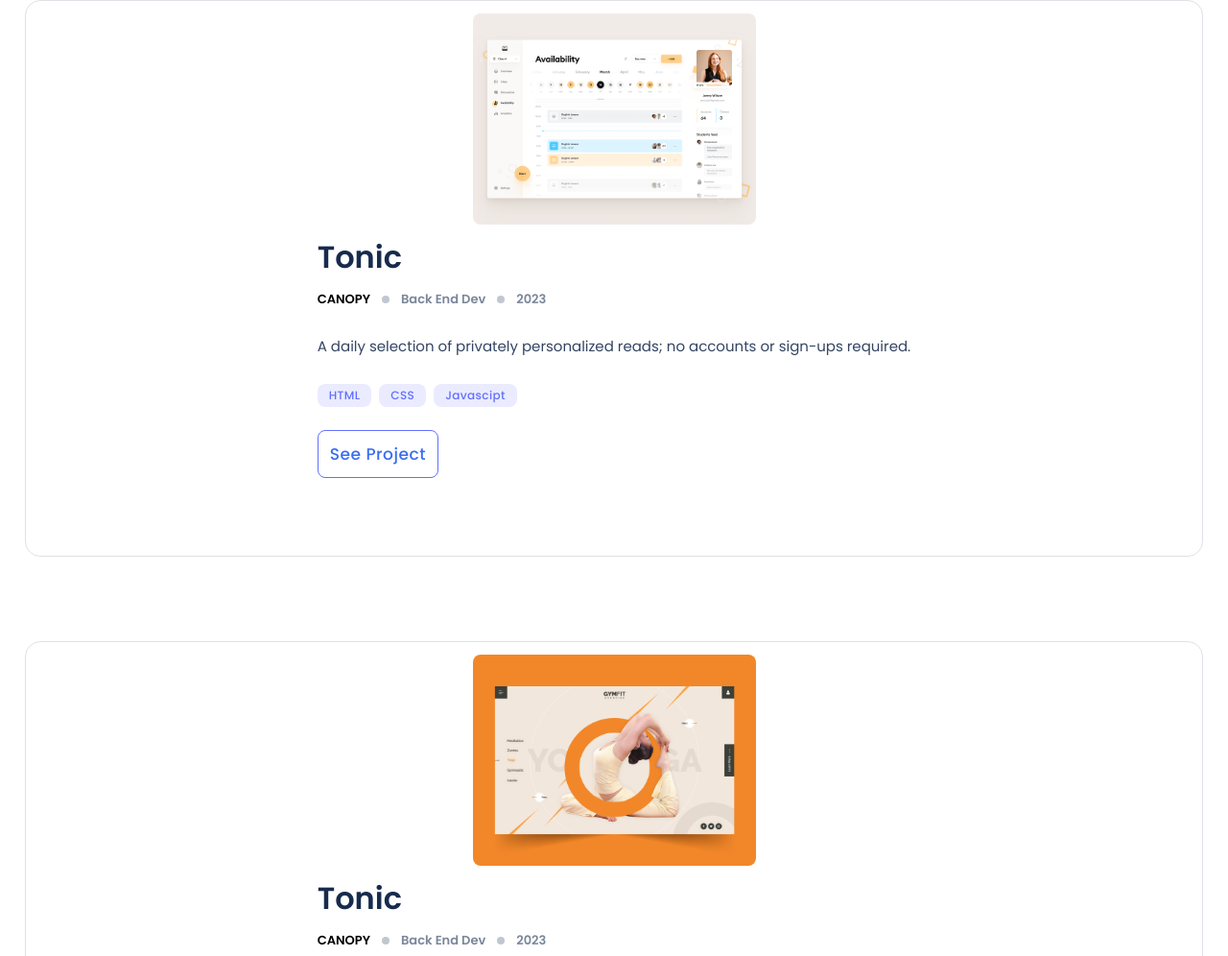
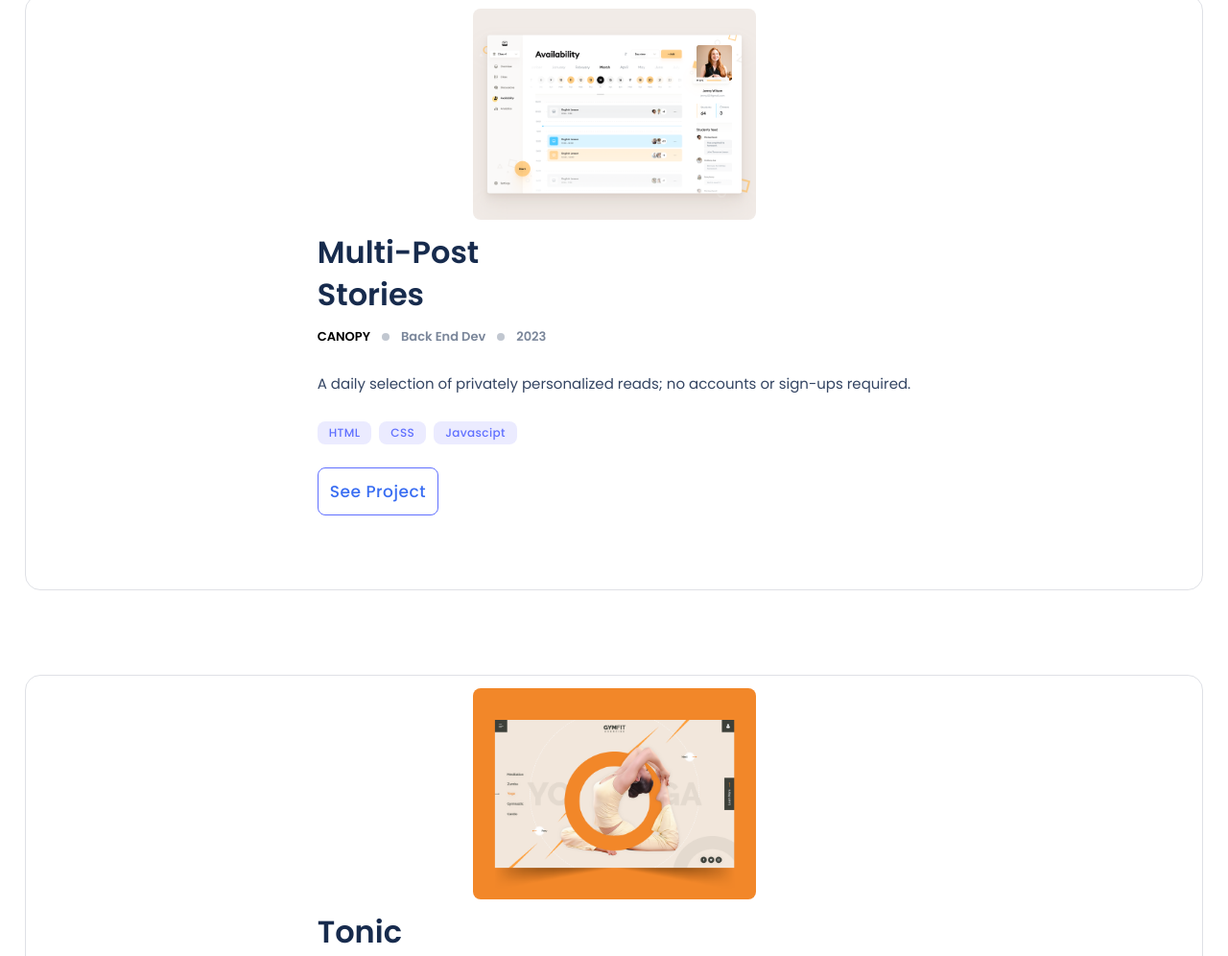
Before and after one commit to alihussnain09/Portfolio, a website: page index.html in a window 1280 px wide. Shown: the part 1287-2283 px from the top of the page at 96% size. Drawn offline with Linux system fonts and the light colour scheme.

Commit message:
fixed card title error in html and css

```diff
--- a/index.html
+++ b/index.html
@@ -57,7 +57,7 @@
     <article class="card">
         <img class="snapshoot" src="./images/snapshoot portfolio 2.png" alt="">
         <div class="leftblock">
-        <div class="cardtitle">Tonic</div>
+        <div class="cardtitle">Multi-Post<br/>Stories</div>
 
         <ul class="Role">
             <li>CANOPY</li>
@@ -111,7 +111,7 @@
     <article class="card">
         <img class="snapshoot" src="./images/snapshoot portfolio 4.png" alt="">
         <div class="leftblock">
-        <div class="cardtitle">Tonic</div>
+        <div class="cardtitle">Multi-Post<br/>Stories</div>
 
         <ul class="Role">
             <li>CANOPY</li>
--- a/style.css
+++ b/style.css
@@ -62,7 +62,7 @@
 
 .works {
   display: grid;
-  grid-template-rows: 580px 580px 580px 580px;
+  grid-template-rows: 575px 620px 575px 620px;
   padding: 18px;
   gap: 88px;
   margin-top: 57px;
```
